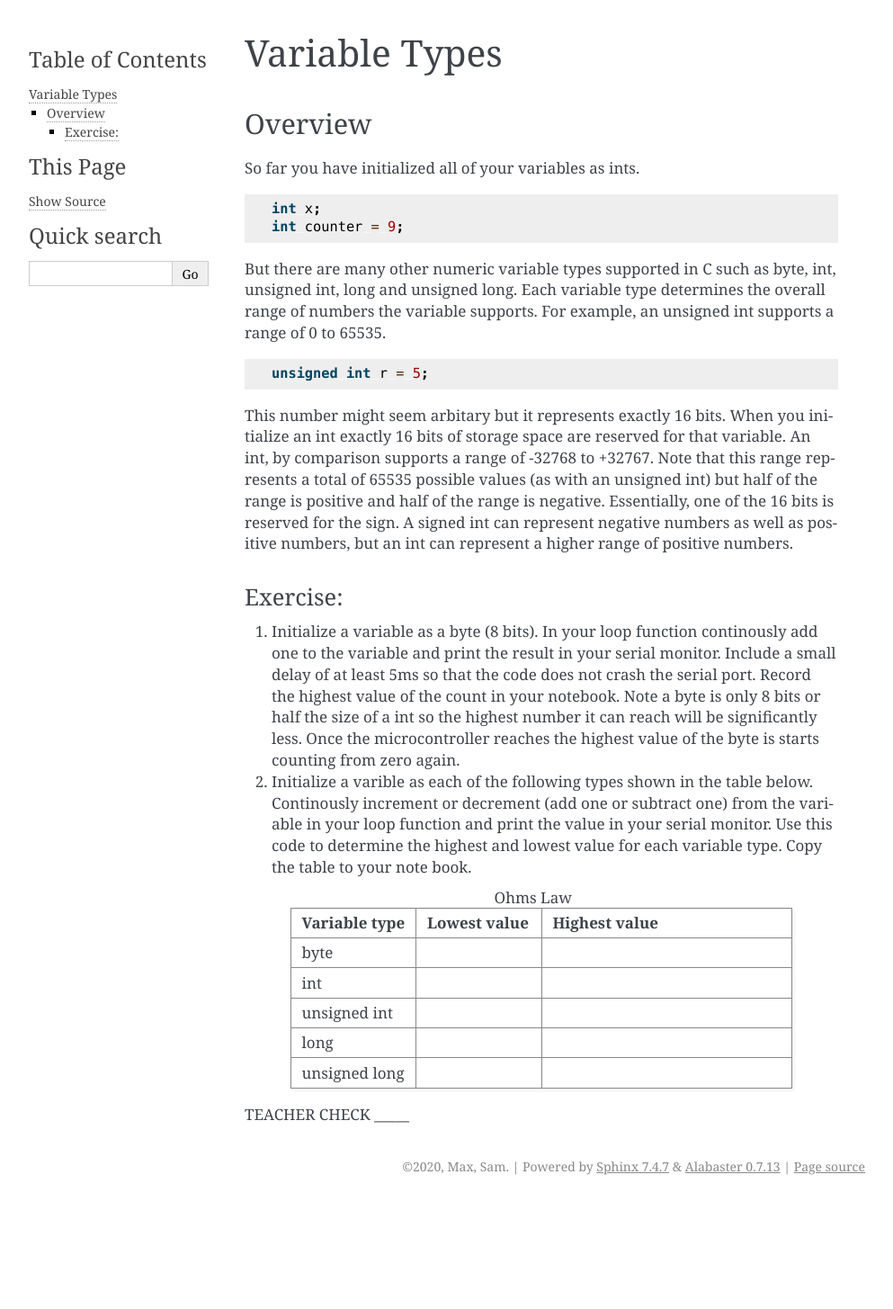
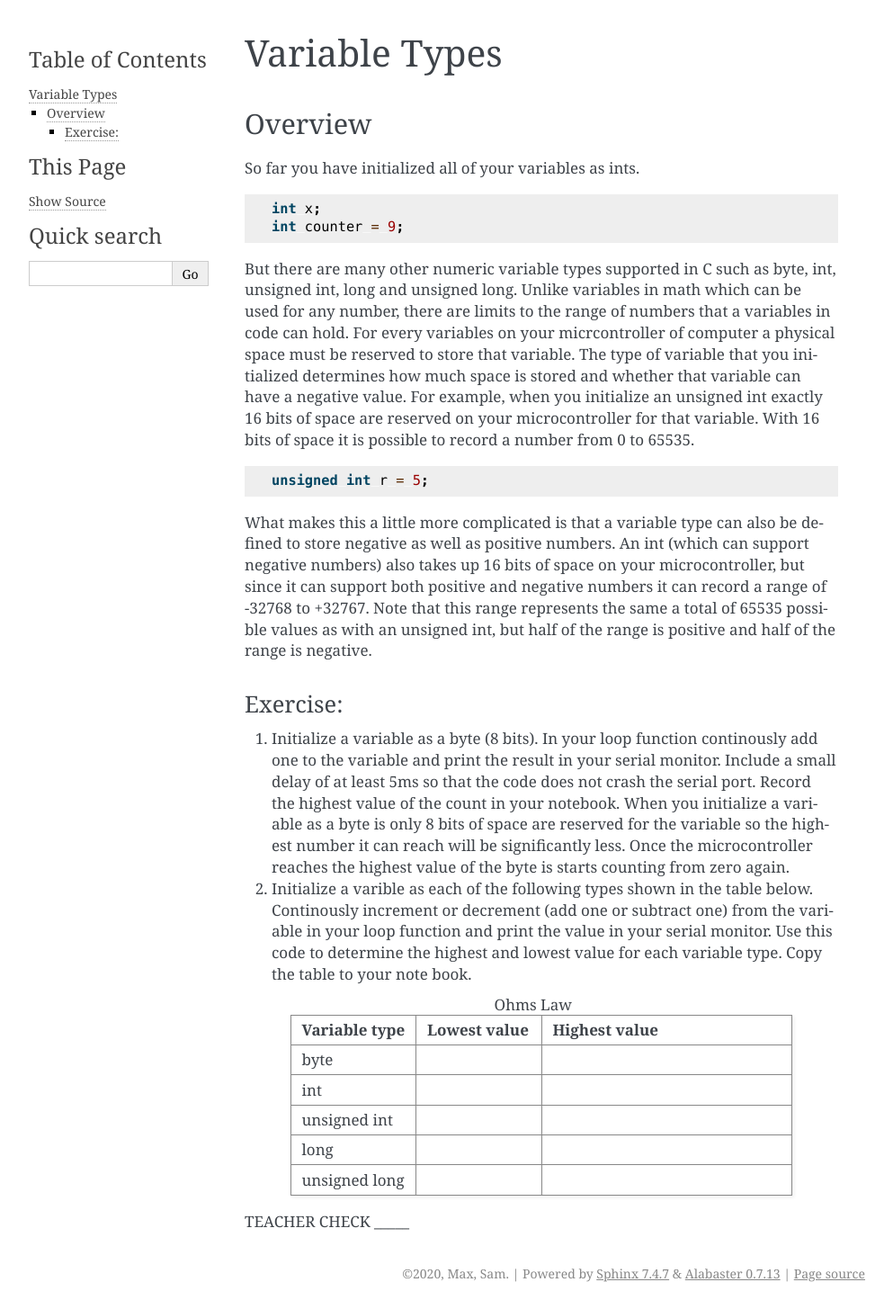
Before and after one commit to maxtkc/mvths-wiki, a Sphinx documentation site: the page built from docs/020a-variable-types.rst, in a window 1280 px wide. Shown: the whole page at 90% size, without its empty margins (148-1141 px from the left). Built offline with Sphinx 7.4.7, drawn with Linux system fonts in a browser that asks for light colours; before the commit the page ends 1336 px from its top, so only the background shows below that.

Commit message:
Update 020a-variable-types.rst

```diff
--- a/docs/020a-variable-types.rst
+++ b/docs/020a-variable-types.rst
@@ -11,22 +11,25 @@ So far you have initialized all of your variables as ints.
   int x;
   int counter = 9;
 
-But there are many other numeric variable types supported in C such as byte, int, unsigned int, long and unsigned long.
-Each variable type determines the overall range of numbers the variable supports. For example, an unsigned int supports a range of 0 to 65535.
+But there are many other numeric variable types supported in C such as byte, int, unsigned int, long and unsigned long. Unlike variables in math which
+can be used for any number, there are limits to the range of numbers that a variables in code can hold. For every variables on your micrcontroller of computer
+a physical space must be reserved to store that variable. The type of variable that you initialized determines how much space is stored and whether that
+variable can have a negative value. For example, when you initialize an unsigned int exactly 16 bits of space are reserved on your microcontroller
+for that variable. With 16 bits of space it is possible to record a number from 0 to 65535.
 
 .. code-block:: c
 
   unsigned int r = 5;
 
-This number might seem arbitary but it represents exactly 16 bits. When you initialize an int exactly 16 bits of storage space are reserved for that variable. An
-int, by comparison supports a range of -32768 to +32767. Note that this range represents a total of 65535 possible values (as with an unsigned int) but half of the
-range is positive and half of the range is negative. Essentially, one of the 16 bits is reserved for the sign. A signed int can represent negative numbers as well as
-positive numbers, but an int can represent a higher range of positive numbers.
+What makes this a little more complicated is that a variable type can also be defined to store negative as well as positive numbers. An
+int (which can support negative numbers) also takes up 16 bits of space on your microcontroller, but since it can support both positive and negative numbers
+it can record a range of -32768 to +32767. Note that this range represents the same a total of 65535 possible values as with an unsigned int, but half of the
+range is positive and half of the range is negative.
 
 Exercise:
 ~~~~~~~~~
 
-1. Initialize a variable as a byte (8 bits). In your loop function continously add one to the variable and print the result in your serial monitor. Include a small delay of at   least 5ms so that the code does not crash the serial port. Record the highest value of the count in your notebook. Note a byte is only 8 bits or half the size of a int so the highest number it can reach will be significantly less. Once the microcontroller reaches the highest value of the byte is starts counting from zero again.
+1. Initialize a variable as a byte (8 bits). In your loop function continously add one to the variable and print the result in your serial monitor. Include a small delay of at   least 5ms so that the code does not crash the serial port. Record the highest value of the count in your notebook. When you initialize a variable as a byte is only 8 bits of space are reserved for the variable so the highest number it can reach will be significantly less. Once the microcontroller reaches the highest value of the byte is starts counting from zero again.
 
 2. Initialize a varible as each of the following types shown in the table below. Continously increment or decrement (add one or subtract one) from the variable in your loop function and print the value in your serial monitor. Use this code to determine the highest and lowest value for each variable type. Copy the table to your note book.
 
```
